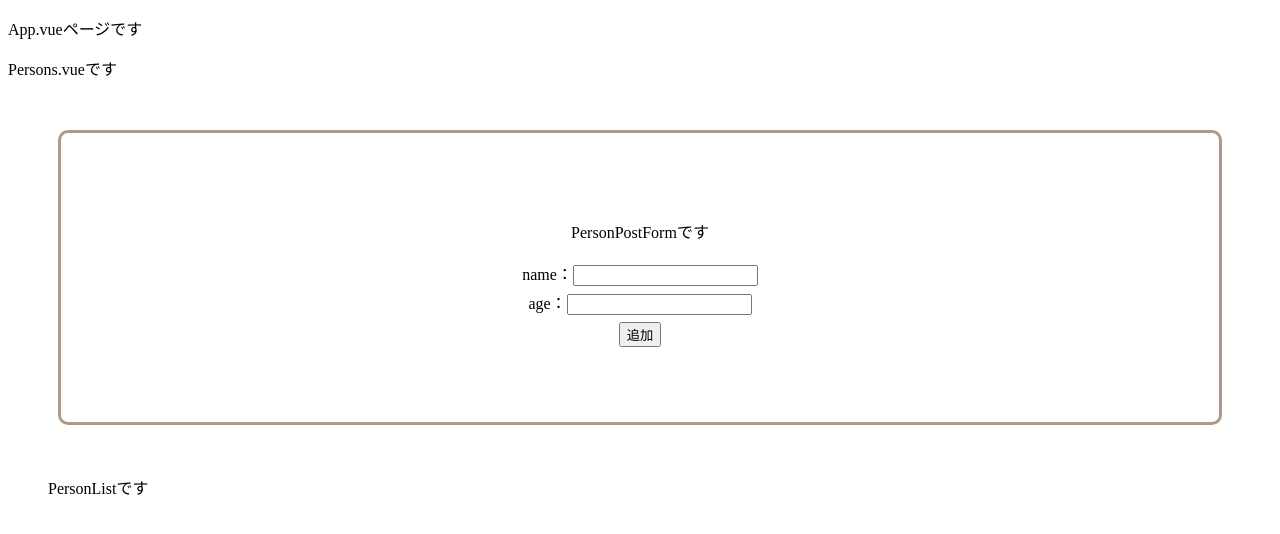
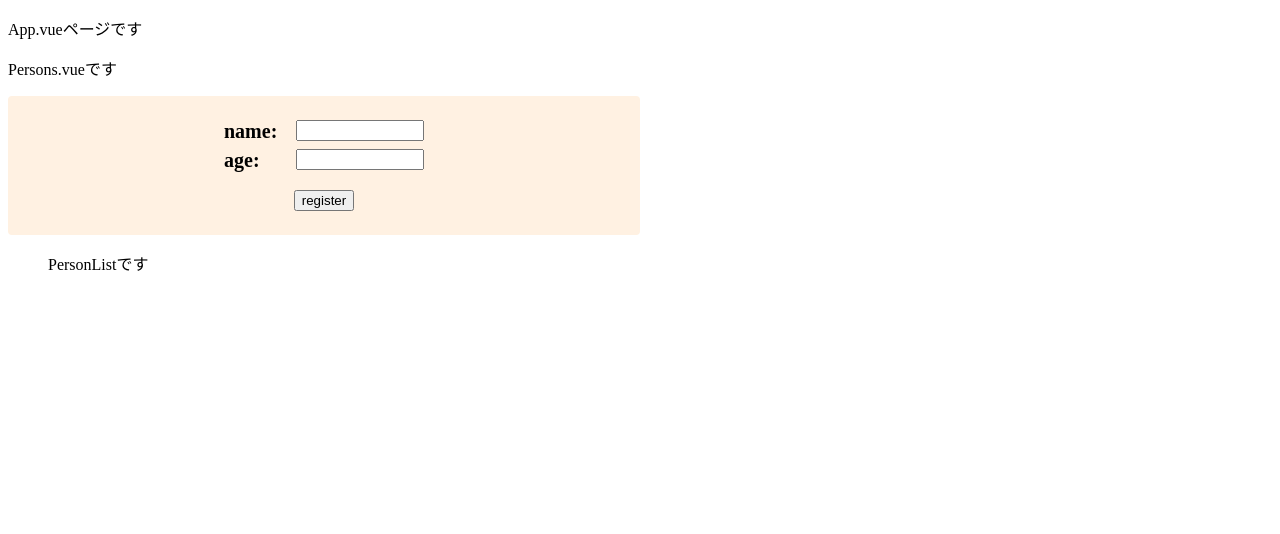
Before and after one commit to Ha-ji-me/vue3-study, a Vue app: page / in a window 1280 px wide. Shown: the top 534 px of the page. Built offline with nearby package versions, Linux system fonts and the light colour scheme.

Commit message:
'form雛形'

```diff
--- a/src/components/PersonPostForm.vue
+++ b/src/components/PersonPostForm.vue
@@ -1,46 +1,60 @@
 <script setup lang="ts">
 const addForm = () => {
-    alert('追加しますか？')
+    alert('Do you really register column??')
 }
-const addName = () => {
 
-}
-const addAge = () => {
-
-}
 </script>
 
 <template>
 <div class="form-container">
-    <p>PersonPostFormです</p>
-    <div class="name-column">
-        name：<input :bind="addName">
+    <div class="input-container">
+        <div class="input-column">
+            <span>name:</span>
+            <input>
+        </div>
+        <div class="input-column">
+            <span>age:</span>
+            <input>
+        </div>
     </div>
-    <div class="age-column">
-        age：<input :bind="addAge">
-    </div>
-    <div class="add-button">
-        <button @click="addForm">追加</button>
-    </div>
+    <button @click="addForm" class="add-button">register</button>
 </div>
 </template>
 
 <style scoped>
 .form-container {
-    margin: 50px;
-    padding: 70px;
-    text-align: center;
-    border: solid rgba(122, 86, 50, .6);
-    border-radius: 10px;
+    display: flex;
+    flex-direction: column;
+    align-items:center;
+    background-color: rgb(255, 241, 226);
+    padding: 24px 0px;
+    width: 50%;
+    margin-bottom: 12px;
+    border-radius: 4px;
 }
-.name-column {
-    padding:2px;
+
+.input-container {
+    display: flex;
+    flex-direction: column;
+    justify-content: space-between;
+    height: 50px;
+    margin-bottom :20px;
 }
-.age-column {
-    padding:2px;
+
+.input-column {
+    width: 200px;
+    display: flex;
+    justify-content: space-between;
 }
-.add-button {
-    padding:5px;
+
+input {
+    width: 120px;
+    margin-bottom: 8px;
+}
+
+span {
+    font-size: 20px;
+    font-weight: bold;
 }
 
 </style>
```
